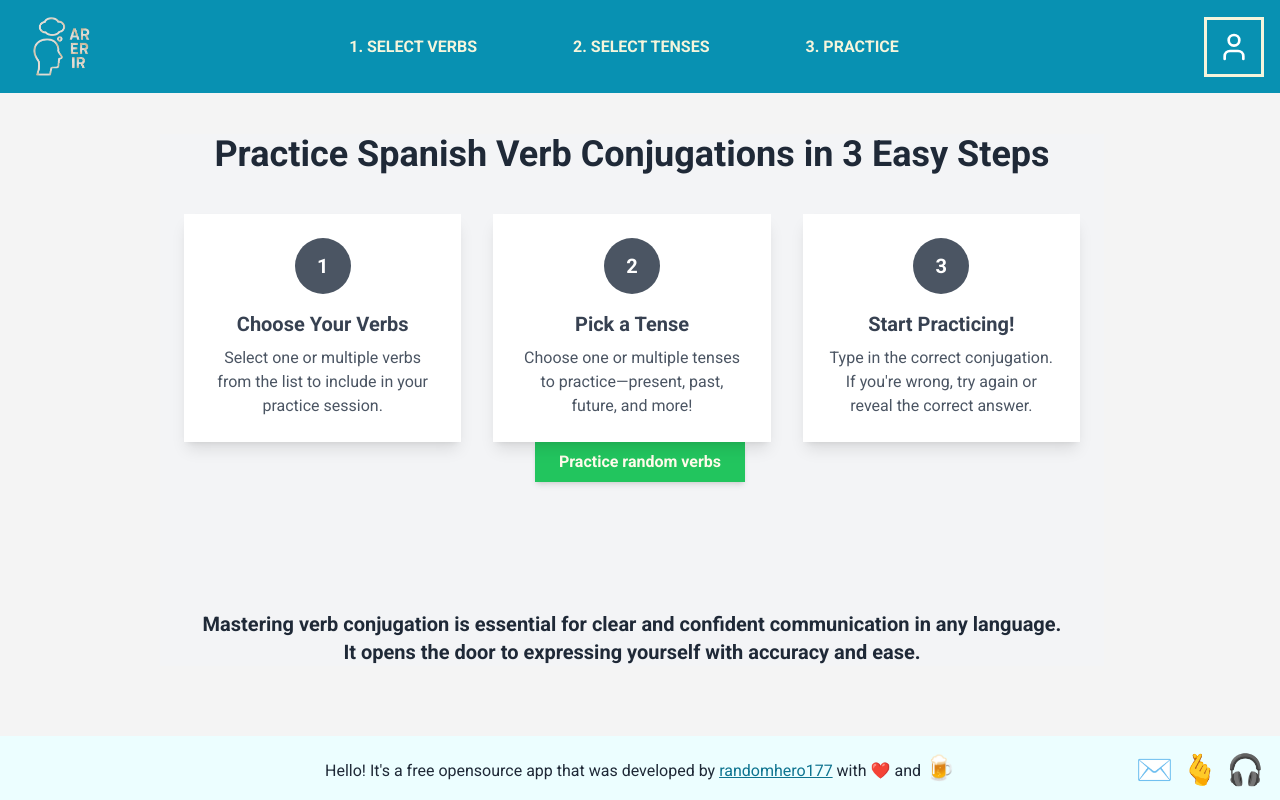
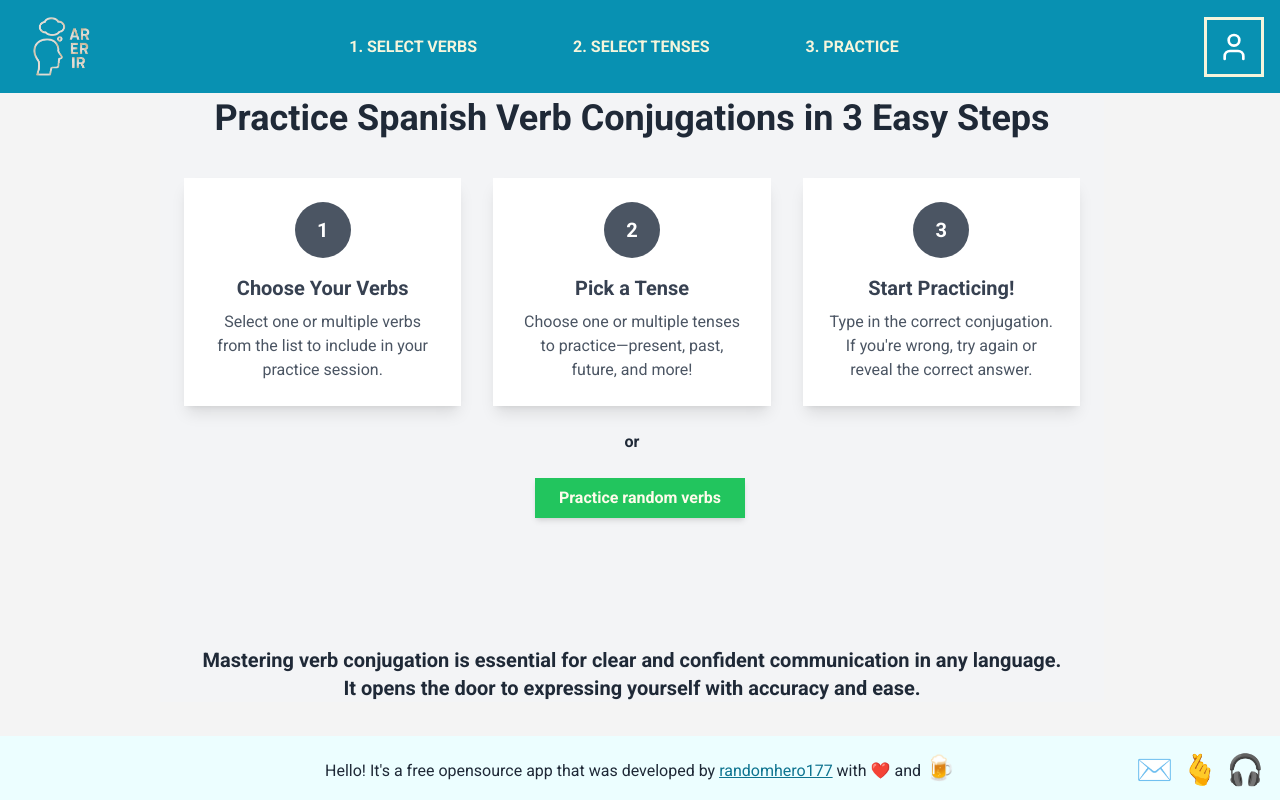
Before and after one commit to randomhero177/conjugate-me, a Next.js app: page / in a window 1280 px wide. Built offline with nearby package versions, Linux system fonts and the light colour scheme; no server answers; a web font is replaced by a local one.

Commit message:
[cme-54]: add action button

```diff
--- a/src/app/page.tsx
+++ b/src/app/page.tsx
@@ -1,6 +1,6 @@
 import Link from "next/link";
 import FooterContact from "@/components/FooterContact";
-import RandomVerbs from "@/app/practice-selected/RandomVerbs";
+import HomePageClient from "@/app/pageClient";
 
 export default function HomePage() {
   return (
@@ -54,9 +54,7 @@ export default function HomePage() {
           </div>
         </Link>
       </div>
-      <div>
-        <RandomVerbs />
-      </div>
+      <HomePageClient />
       <div className="mt-8 lg:mt-32 font-bold text-xl text-center text-gray-800">
         Mastering verb conjugation is essential for clear and confident
         communication in&nbsp;any language. <br />
--- /dev/null
+++ b/src/app/pageClient.tsx
@@ -0,0 +1,18 @@
+"use client";
+
+import RandomVerbs from "@/app/practice-selected/RandomVerbs";
+import { useRouter } from "next/navigation";
+import { PagesUrl } from "@/data/urls";
+
+export default function HomePageClient() {
+  const router = useRouter();
+  const goToPractice = () => {
+    router.push(PagesUrl.practiseSelected);
+  };
+  return (
+    <div className="">
+      <div className="text-center pt-6 pb-6 font-bold">or</div>
+      <RandomVerbs cb={goToPractice} />
+    </div>
+  );
+}
--- a/src/app/practice-selected/RandomVerbs.tsx
+++ b/src/app/practice-selected/RandomVerbs.tsx
@@ -7,7 +7,10 @@ import { TensesList } from "@/data/tense";
 import { setSelectedTenses } from "@/store/modules/selectedTensesSlice";
 import { setSelectedVerbs } from "@/store/modules/selectedVerbsSlice";
 
-export default function RandomVerbs() {
+type RandomVerbsProps = {
+  cb?: () => void;
+};
+export default function RandomVerbs({ cb }: RandomVerbsProps) {
   const dispatch = useDispatch();
   let verbsList: string[] = [];
   let tensesList: string[] = [];
@@ -26,6 +29,10 @@ export default function RandomVerbs() {
 
     dispatch(setSelectedVerbs(verbsList));
     dispatch(setSelectedTenses(tensesList));
+
+    if (typeof cb === "function") {
+      cb();
+    }
   }
 
   return (
```
